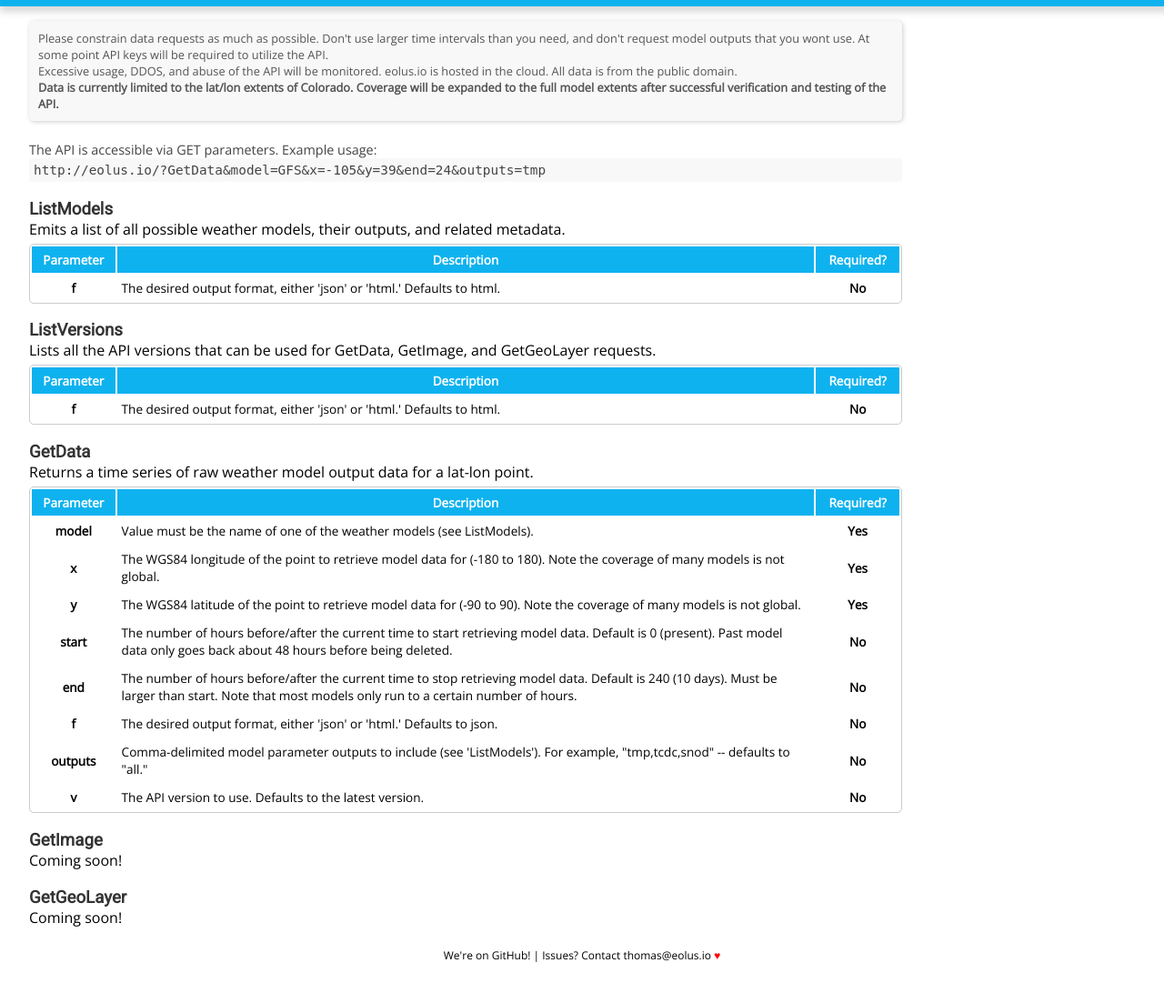
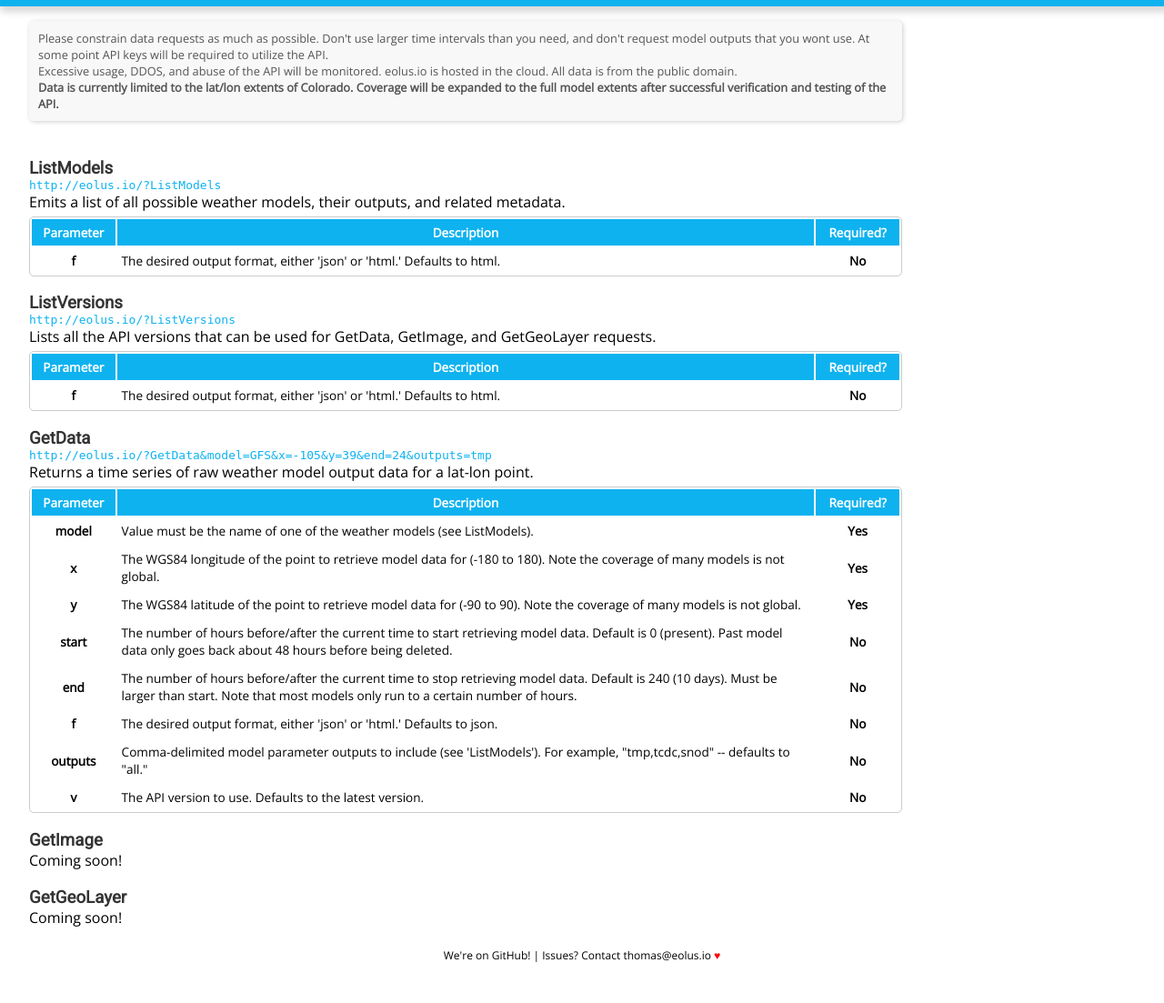
Before and after one commit to AMJADH195/eolus.io, a PHP site: page /apiSpecs.php in a window 1280 px wide. Shown: the part 69-1172 px from the top of the page at 91% size. Run offline with PHP 8.4, Linux system fonts and the light colour scheme; data that the repository does not hold is empty.

Commit message:
add examples to api page

```diff
--- a/web/apiSpecs.php
+++ b/web/apiSpecs.php
@@ -6,23 +6,21 @@ Excessive usage, DDOS, and abuse of the API will be monitored.  eolus.io is host
 <b>Data is currently limited to the lat/lon extents of Colorado.  Coverage will be expanded to the full model extents after successful verification and testing of the API.</b>
 </div>
 <br>
-<div class="howto">
-The API is accessible via GET parameters.  Example usage:<br>
-<pre class="example">http://eolus.io/?GetData&model=GFS&x=-105&y=39&end=24&outputs=tmp</pre>
-</div>
-
 <h3><a href='/?ListModels'>ListModels</a></h3>
+<pre class="example">http://eolus.io/?ListModels</pre>
 Emits a list of all possible weather models, their outputs, and related metadata.<br>
 
 <table class="paramTable"><tr><td>Parameter</td><td>Description</td><td>Required?</td></tr>
 <tr><td>f</td><td>The desired output format, either 'json' or 'html.'  Defaults to html.</td><td>No</td></tr></table>
 
 <h3><a href='/?ListVersions'>ListVersions</a></h3>
+<pre class="example">http://eolus.io/?ListVersions</pre>
 Lists all the API versions that can be used for GetData, GetImage, and GetGeoLayer requests.<br>
 <table class="paramTable"><tr><td>Parameter</td><td>Description</td><td>Required?</td></tr>
 <tr><td>f</td><td>The desired output format, either 'json' or 'html.'  Defaults to html.</td><td>No</td></tr></table>
 
 <h3>GetData</h3>
+<pre class="example">http://eolus.io/?GetData&model=GFS&x=-105&y=39&end=24&outputs=tmp</pre>
 Returns a time series of raw weather model output data for a lat-lon point.<br>
 
 <table class="paramTable"><tr><td>Parameter</td><td>Description</td><td>Required?</td></tr>
--- a/web/eolusHeader.php
+++ b/web/eolusHeader.php
@@ -101,11 +101,10 @@
                 padding: 10px;
             }
             .example {
-                background-color: #f8f8f8;
                 border-radius: 3px;
                 margin: 0px;
-                padding: 5px;
                 overflow-x: auto;
+                color: #0EB2EF;
                 max-width: calc(60rem - 10px);
             }
             .howto {
```
